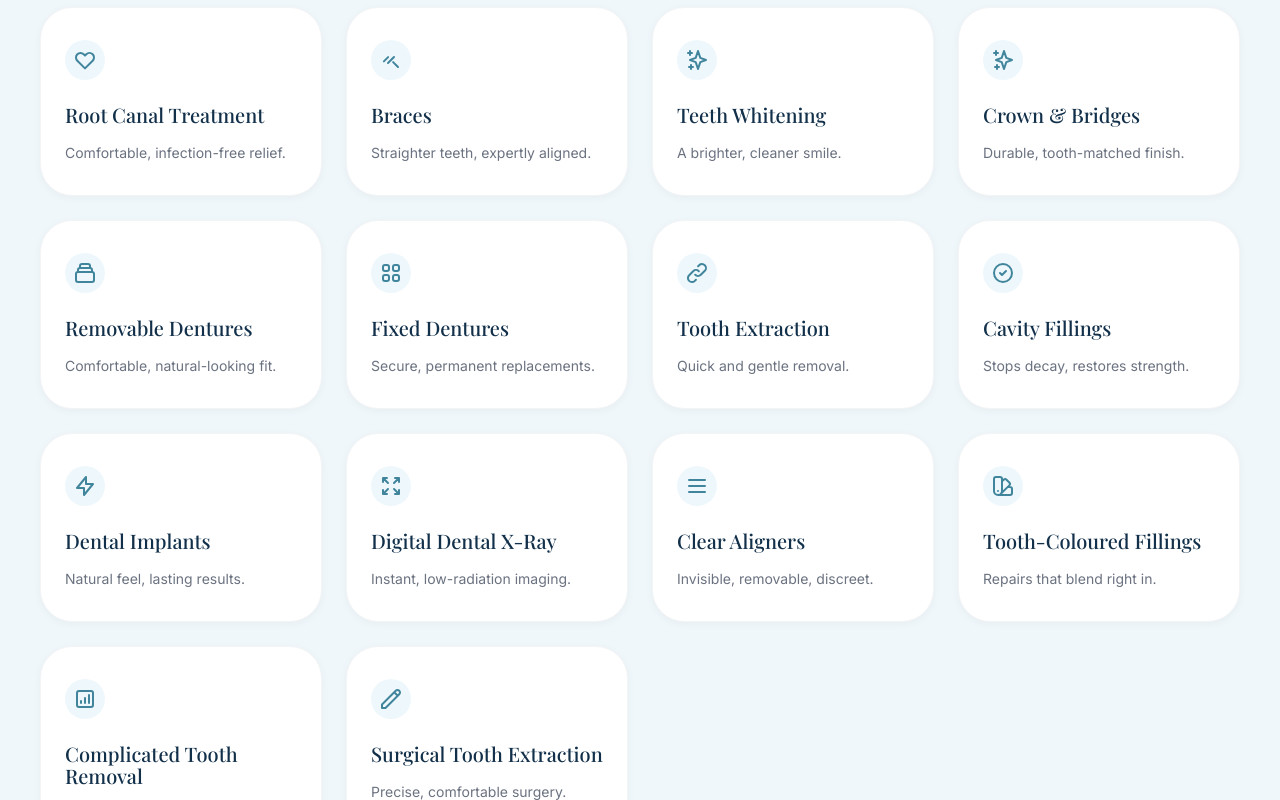
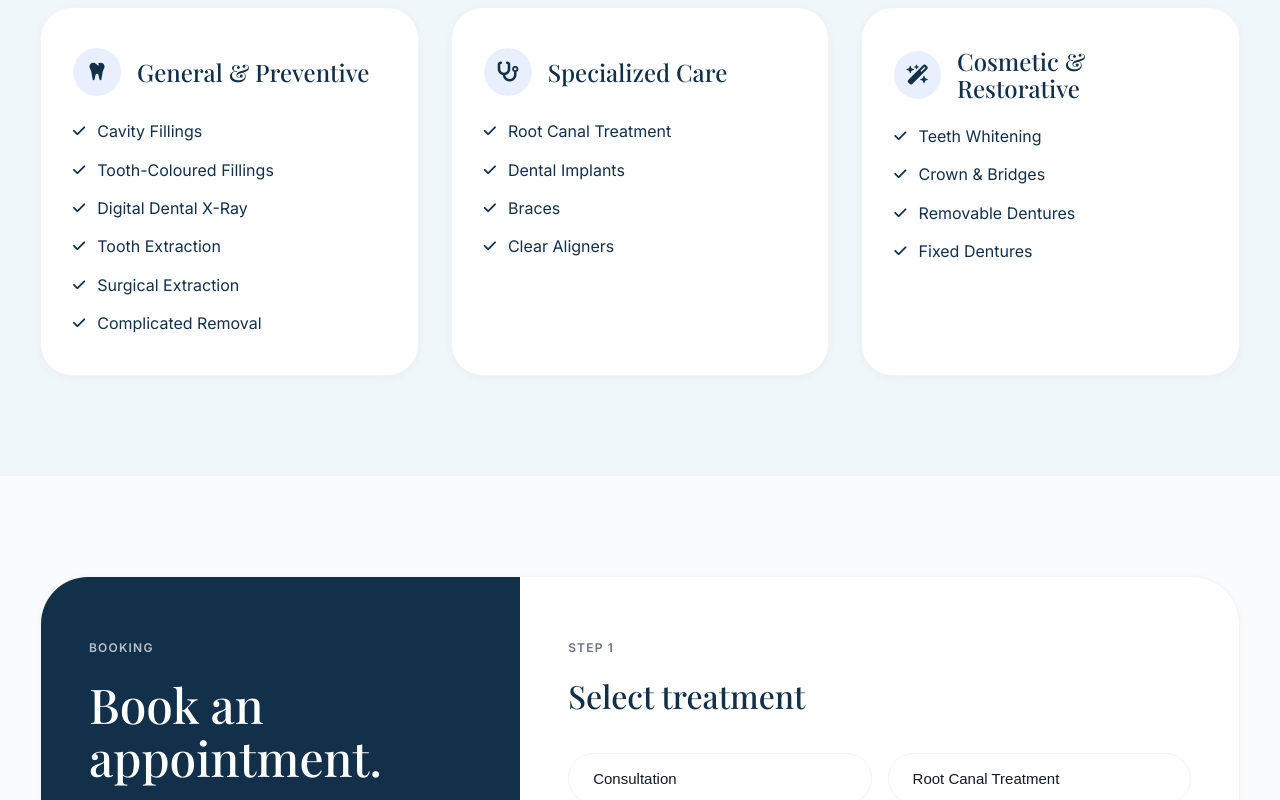
Before and after one commit to AhanaKulkarni/Bonafide-Dental, a React (Vite) app: page / in a window 1280 px wide. Shown: the part 3100-3900 px from the top of the page. Built offline with nearby package versions, Linux system fonts and the light colour scheme; a web font is replaced by a local one.

Commit message:
Refactor services section into 3 clean category blocks with simple lists

```diff
--- a/src/components/Services.css
+++ b/src/components/Services.css
@@ -1,5 +1,5 @@
 .services-wrapper {
-  background-color: #f0f7fb; /* Light blue background */
+  background-color: #f0f7fb;
   width: 100%;
 }
 
@@ -12,70 +12,90 @@
   margin-top: 8px;
 }
 
-.services-grid {
+.services-category-grid {
   display: grid;
-  grid-template-columns: repeat(4, 1fr);
-  gap: 24px;
+  grid-template-columns: repeat(3, 1fr);
+  gap: 32px;
 }
 
-.service-card {
+.service-category-card {
   background: white;
-  padding: 32px 24px;
+  padding: 40px 32px;
   border-radius: var(--radius-xl);
   box-shadow: var(--shadow-sm);
   border: 1px solid var(--color-border);
   transition: all 0.3s ease;
+}
+
+.service-category-card:hover {
+  transform: translateY(-4px);
+  box-shadow: var(--shadow-md);
+  border-color: transparent;
+}
+
+.category-header {
+  display: flex;
+  align-items: center;
+  gap: 16px;
+  margin-bottom: 24px;
+}
+
+.category-icon {
+  width: 48px;
+  height: 48px;
+  background-color: rgba(37, 99, 235, 0.1);
+  color: var(--color-primary);
+  border-radius: 50%;
+  display: flex;
+  align-items: center;
+  justify-content: center;
+  font-size: 20px;
+}
+
+.category-title {
+  font-family: var(--font-serif);
+  font-size: 24px;
+  color: var(--color-dark);
+}
+
+.category-list {
+  list-style: none;
+  padding: 0;
+  margin: 0;
   display: flex;
   flex-direction: column;
   gap: 16px;
 }
 
-.service-card:hover {
-  transform: translateY(-4px);
-  box-shadow: var(--shadow-md);
-  border-color: transparent;
+.category-list li {
+  display: flex;
+  align-items: flex-start;
+  gap: 12px;
+  font-size: 16px;
+  color: var(--color-text);
+  line-height: 1.4;
 }
 
-.service-icon {
-  width: 40px;
-  height: 40px;
-  background-color: var(--color-accent);
-  color: var(--color-accent-text);
-  border-radius: 50%;
-  display: flex;
-  align-items: center;
-  justify-content: center;
-}
-
-.service-name {
-  font-family: var(--font-serif);
-  font-size: 20px;
-  margin-top: 8px;
-}
-
-.service-desc {
-  color: var(--color-text-muted);
+.category-list li i {
+  color: var(--color-primary);
   font-size: 14px;
-  line-height: 1.5;
+  margin-top: 4px;
 }
 
 @media (max-width: 1024px) {
-  .services-grid {
-    grid-template-columns: repeat(3, 1fr);
+  .services-category-grid {
+    grid-template-columns: repeat(2, 1fr);
   }
 }
 
 @media (max-width: 768px) {
-  .services-grid {
-    grid-template-columns: repeat(2, 1fr);
+  .services-category-grid {
+    grid-template-columns: 1fr;
   }
   .services-title {
     font-size: 40px;
   }
-}
-
-@media (max-width: 480px) {
-  .services-grid {
-    grid-template-columns: 1fr;
+  .service-category-card {
+    padding: 32px 24px;
   }
 }
--- a/src/components/Services.jsx
+++ b/src/components/Services.jsx
@@ -2,21 +2,39 @@ import React from 'react';
 import './Services.css';
 
 const Services = () => {
-  const services = [
-    { title: 'Root Canal Treatment', desc: 'Comfortable, infection-free relief.', icon: 'M4.318 6.318a4.5 4.5 0 000 6.364L12 20.364l7.682-7.682a4.5 4.5 0 00-6.364-6.364L12 7.636l-1.318-1.318a4.5 4.5 0 00-6.364 0z' },
-    { title: 'Braces', desc: 'Straighter teeth, expertly aligned.', icon: 'M14.121 14.121L19 19m-9.879-9.879l-4.242 4.242M9 15L15 9' },
-    { title: 'Teeth Whitening', desc: 'A brighter, cleaner smile.', icon: 'M5 3v4M3 5h4M6 17v4m-2-2h4m5-16l2.286 6.857L21 12l-5.714 2.143L13 21l-2.286-6.857L5 12l5.714-2.143L13 3z' },
-    { title: 'Crown & Bridges', desc: 'Durable, tooth-matched finish.', icon: 'M5 3v4M3 5h4M6 17v4m-2-2h4m5-16l2.286 6.857L21 12l-5.714 2.143L13 21l-2.286-6.857L5 12l5.714-2.143L13 3z' }, // Simplified icon paths for speed, would normally use proper icons
-    { title: 'Removable Dentures', desc: 'Comfortable, natural-looking fit.', icon: 'M19 11H5m14 0a2 2 0 012 2v6a2 2 0 01-2 2H5a2 2 0 01-2-2v-6a2 2 0 012-2m14 0V9a2 2 0 00-2-2M5 11V9a2 2 0 012-2m0 0V5a2 2 0 012-2h6a2 2 0 012 2v2M7 7h10' },
-    { title: 'Fixed Dentures', desc: 'Secure, permanent replacements.', icon: 'M4 6a2 2 0 012-2h2a2 2 0 012 2v2a2 2 0 01-2 2H6a2 2 0 01-2-2V6zM14 6a2 2 0 012-2h2a2 2 0 012 2v2a2 2 0 01-2 2h-2a2 2 0 01-2-2V6zM4 16a2 2 0 012-2h2a2 2 0 012 2v2a2 2 0 01-2 2H6a2 2 0 01-2-2v-2zM14 16a2 2 0 012-2h2a2 2 0 012 2v2a2 2 0 01-2 2h-2a2 2 0 01-2-2v-2z' },
-    { title: 'Tooth Extraction', desc: 'Quick and gentle removal.', icon: 'M13.828 10.172a4 4 0 00-5.656 0l-4 4a4 4 0 105.656 5.656l1.102-1.101m-.758-4.899a4 4 0 005.656 0l4-4a4 4 0 00-5.656-5.656l-1.1 1.1' },
-    { title: 'Cavity Fillings', desc: 'Stops decay, restores strength.', icon: 'M9 12l2 2 4-4m6 2a9 9 0 11-18 0 9 9 0 0118 0z' },
-    { title: 'Dental Implants', desc: 'Natural feel, lasting results.', icon: 'M13 10V3L4 14h7v7l9-11h-7z' },
-    { title: 'Digital Dental X-Ray', desc: 'Instant, low-radiation imaging.', icon: 'M4 8V4m0 0h4M4 4l5 5m11-1V4m0 0h-4m4 0l-5 5M4 16v4m0 0h4m-4 0l5-5m11 5l-5-5m5 5v-4m0 4h-4' },
-    { title: 'Clear Aligners', desc: 'Invisible, removable, discreet.', icon: 'M4 6h16M4 12h16M4 18h16' },
-    { title: 'Tooth-Coloured Fillings', desc: 'Repairs that blend right in.', icon: 'M7 21a4 4 0 01-4-4V5a2 2 0 012-2h4a2 2 0 012 2v12a4 4 0 01-4 4zm0 0h12a2 2 0 002-2v-4a2 2 0 00-2-2h-2.343M11 7.343l1.657-1.657a2 2 0 012.828 0l2.829 2.829a2 2 0 010 2.828l-8.486 8.485M7 17h.01' },
-    { title: 'Complicated Tooth Removal', desc: 'Expert care for tough cases.', icon: 'M16 8v8m-4-5v5m-4-2v2m-2 4h12a2 2 0 002-2V6a2 2 0 00-2-2H6a2 2 0 00-2 2v12a2 2 0 002 2z' },
-    { title: 'Surgical Tooth Extraction', desc: 'Precise, comfortable surgery.', icon: 'M15.232 5.232l3.536 3.536m-2.036-5.036a2.5 2.5 0 113.536 3.536L6.5 21.036H3v-3.572L16.732 3.732z' },
+  const serviceCategories = [
+    {
+      title: 'General & Preventive',
+      icon: 'fa-solid fa-tooth',
+      services: [
+        'Cavity Fillings',
+        'Tooth-Coloured Fillings',
+        'Digital Dental X-Ray',
+        'Tooth Extraction',
+        'Surgical Extraction',
+        'Complicated Removal'
+      ]
+    },
+    {
+      title: 'Specialized Care',
+      icon: 'fa-solid fa-stethoscope',
+      services: [
+        'Root Canal Treatment',
+        'Dental Implants',
+        'Braces',
+        'Clear Aligners'
+      ]
+    },
+    {
+      title: 'Cosmetic & Restorative',
+      icon: 'fa-solid fa-wand-magic-sparkles',
+      services: [
+        'Teeth Whitening',
+        'Crown & Bridges',
+        'Removable Dentures',
+        'Fixed Dentures'
+      ]
+    }
   ];
 
   return (
@@ -27,16 +45,23 @@ const Services = () => {
           <h4 className="section-label" style={{marginTop: '16px', fontSize: '20px', textTransform: 'none'}}>Care for every smile.</h4>
         </div>
 
-        <div className="services-grid">
-          {services.map((service, index) => (
-            <div className="service-card" key={index}>
-              <div className="service-icon">
-                <svg width="24" height="24" fill="none" stroke="currentColor" strokeWidth="2" strokeLinecap="round" strokeLinejoin="round" viewBox="0 0 24 24">
-                  <path d={service.icon} />
-                </svg>
+        <div className="services-category-grid">
+          {serviceCategories.map((category, index) => (
+            <div className="service-category-card" key={index}>
+              <div className="category-header">
+                <div className="category-icon">
+                  <i className={category.icon}></i>
+                </div>
+                <h3 className="category-title">{category.title}</h3>
               </div>
-              <h3 className="service-name">{service.title}</h3>
-              <p className="service-desc">{service.desc}</p>
+              <ul className="category-list">
+                {category.services.map((item, i) => (
+                  <li key={i}>
+                    <i className="fa-solid fa-check"></i>
+                    <span>{item}</span>
+                  </li>
+                ))}
+              </ul>
             </div>
           ))}
         </div>
```
